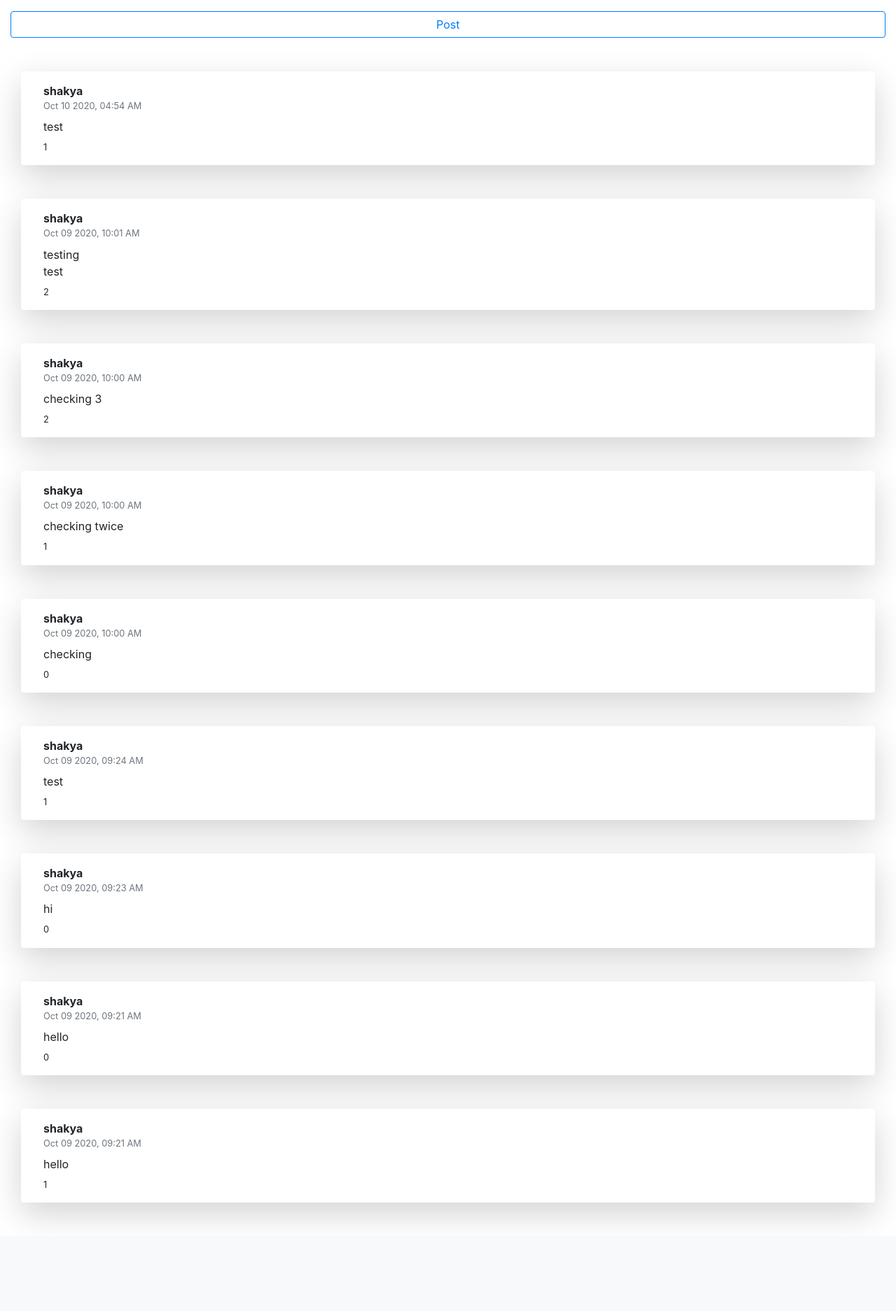
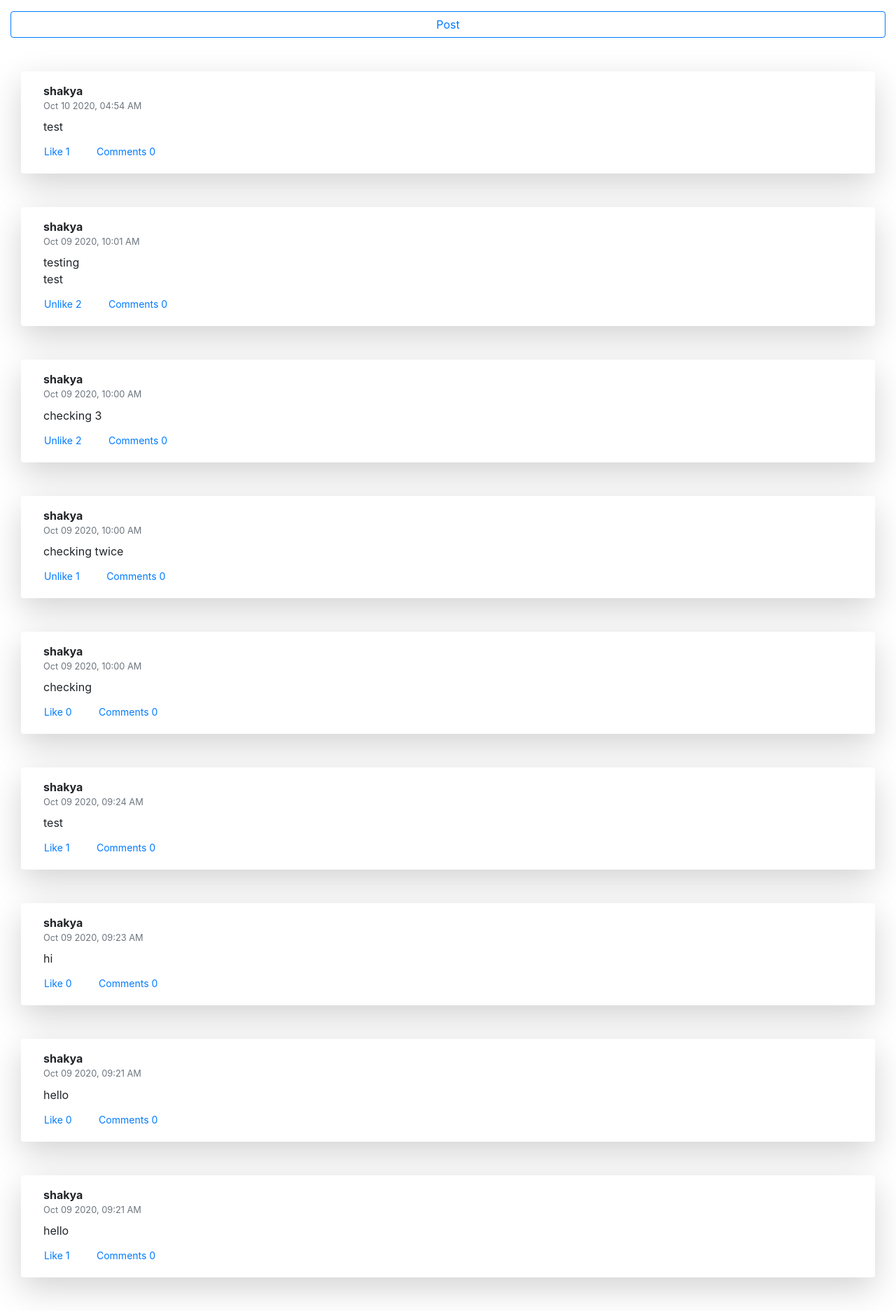
Before and after one commit to landxcape/network, a Django app: page / in a window 1280 px wide. Shown: the part 56-1930 px from the top of the page at 70% size. Before the commit the page ends 1797 px from the top, so only its background shows below. Run offline with Django 3.2, Linux system fonts and the light colour scheme; a user stored in the database is signed in; data comes from the database, SQL or seed files in the repository; both versions use the stored data as it was after the commit; data that the repository does not hold is empty; some libraries are stand-ins or nearby versions.

Commit message:
added: like button

```diff
--- a/network/models.py
+++ b/network/models.py
@@ -31,6 +31,23 @@ class Posts(models.Model):
             "poster": self.user_id.username,
             "text": self.text,
             "likes": len(self.likes.all()),
+            "comments": len(self.comments_id.all()),
+            "timestamp": self.timestamp.strftime("%b %d %Y, %I:%M %p"),
+        }
+
+    def serialize(self, username):
+        return {
+            "id": self.id,
+            "poster": self.user_id.username,
+            "text": self.text,
+            "likes": len(self.likes.all()),
+            "comments": len(self.comments_id.all()),
+            "timestamp": self.timestamp.strftime("%b %d %Y, %I:%M %p"),
+            "check_liked": self.likes.filter(username=username).exists()
+        }
+
+    def get_comments(self):
+        return {
             "comments": [
                 {
                     'id': comment.id,
@@ -38,6 +55,5 @@ class Posts(models.Model):
                     "text": comment.text,
                     "timestamp": comment.timestamp
                 } for comment in self.comments_id.all()
-            ],
-            "timestamp": self.timestamp.strftime("%b %d %Y, %I:%M %p")
+            ]
         }
--- a/network/static/network/post.js
+++ b/network/static/network/post.js
@@ -35,30 +35,45 @@ function load_page(page) {
   fetch(`/posts/${page}`)
     .then(response => response.json())
     .then(posts => {
+      console.log(posts);
+      const post_card_template = document.querySelector('#post-card-template');
       posts.forEach(post => {
-        const post_card = document.createElement('div');
-        const post_user = document.createElement('div');
-        const post_timestamp = document.createElement('div');
-        const post_text = document.createElement('div');
-        const post_likes = document.createElement('div');
+        var clone_post_card = post_card_template.cloneNode(true);
 
-        post_card.classList.add('col', 'shadow-lg', 'p-3', 'mb-5', 'bg-white', 'rounded');
-        post_user.classList.add('row', 'mx-3', 'font-weight-bold');
-        post_timestamp.classList.add('row', 'mx-3', 'text-secondary', 'small');
-        post_text.classList.add('row', 'mx-3', 'my-2');
-        post_likes.classList.add('row', 'mx-3', 'small');
+        var clone_post_user = clone_post_card.querySelector('#post-user');
+        var clone_post_timestamp = clone_post_card.querySelector('#post-timestamp');
+        var clone_post_text = clone_post_card.querySelector('#post-text');
+        var clone_post_likes = clone_post_card.querySelector('#post-likes');
+        var clone_post_comments = clone_post_card.querySelector('#post-comments');
 
-        post_user.innerHTML = post.poster;
-        post_timestamp.innerHTML = post.timestamp;
-        post_text.innerHTML = post.text.replace(/\n/g, '<br>');
-        post_likes.innerHTML = post.likes;
+        clone_post_user.innerHTML = post.poster;
+        clone_post_timestamp.innerHTML = post.timestamp;
+        clone_post_text.innerHTML = post.text.replace(/\n/g, '<br>');
+        clone_post_comments.innerHTML = `Comments ${post.comments}`;
+        clone_post_likes.innerHTML = post.check_liked ? `Unlike ${post.likes}` : `Like ${post.likes}`;
 
-        post_card.appendChild(post_user);
-        post_card.appendChild(post_timestamp);
-        post_card.appendChild(post_text);
-        post_card.appendChild(post_likes);
-        post_view.appendChild(post_card);
+        post_view.appendChild(clone_post_card);
+
+        const csrftoken = getCookie('csrftoken');
+
+        clone_post_likes.onclick = () => {
+          fetch(`/posts/${post.id}`, {
+            headers: { 'X-CSRFToken': csrftoken },
+            method: 'PUT',
+            body: JSON.stringify({
+              like: !post.check_liked
+            })
+          })
+            .then(response => response.json())
+            .then(result => {
+              post.check_liked = result.check_liked;
+              post.likes = result.likes;
+              clone_post_likes.innerHTML = result.check_liked ? `Unlike ${post.likes}` : `Like ${post.likes}`;
+            })
+        }
+
       })
+      post_card_template.parentNode.removeChild(post_card_template);
     })
 }
 
--- a/network/templates/network/index.html
+++ b/network/templates/network/index.html
@@ -25,6 +25,13 @@
   </div>
 
   <div id="post-view" class="my-5">
+    <div id="post-card-template" class="col shadow-lg p-3 mb-5 bg-white rounded">
+      <div id="post-user" class="row mx-3 font-weight-bold"></div>
+      <div id="post-timestamp" class="row mx-3 text-secondary small"></div>
+      <div id="post-text" class="row mx-3 my-2"></div>
+      <button id="post-likes" class="btn btn-link mx-2 btn-sm"></button>
+      <button id="post-comments" class="btn btn-link mx-2 btn-sm"></button>
+    </div>
   </div>
 </div>
 
--- a/network/urls.py
+++ b/network/urls.py
@@ -8,5 +8,6 @@ urlpatterns = [
     path("logout", views.logout_view, name="logout"),
     path("register", views.register, name="register"),
     path("posts", views.posts, name="posts"),
+    path("posts/<int:post_id>", views.post, name="post"),
     path("posts/<str:page>", views.page, name="page"),
 ]
--- a/network/views.py
+++ b/network/views.py
@@ -67,7 +67,6 @@ def register(request):
         return render(request, "network/register.html")
 
 
-@csrf_exempt
 @login_required(login_url="login")
 def posts(request):
     if request.method == "POST":
@@ -81,7 +80,6 @@ def posts(request):
     return JsonResponse({"message": "Post network successfully."}, status=201)
 
 
-@csrf_exempt
 @login_required(login_url="login")
 def page(request, page):
 
@@ -93,5 +91,34 @@ def page(request, page):
 
     # Return posts in reverse chronologial order
     posts = posts.order_by("-timestamp").all()
-    return JsonResponse([post.serialize() for post in posts], safe=False)
-    # return JsonResponse([posts[0]], safe=False)
+    return JsonResponse([post.serialize(request.user) for post in posts], safe=False)
+
+
+@login_required(login_url="login")
+def post(request, post_id):
+    # Query for requested post
+    try:
+        post = Posts.objects.get(pk=post_id)
+    except Posts.DoesNotExist:
+        return JsonResponse({"error": "Post not found."}, status=404)
+
+    # Return post contents
+    if request.method == "GET":
+        return JsonResponse([post.serialize(), post.get_comments], safe=False)
+
+    # Update whether post like/unlike
+    elif request.method == "PUT":
+        data = json.loads(request.body)
+        if data.get("like") is not None:
+            if data["like"]:
+                post.likes.add(request.user)
+            else:
+                post.likes.remove(request.user)
+        post.save()
+        return JsonResponse({key: post.serialize(request.user)[key] for key in ["likes", "check_liked"]})
+
+    # Post must be via GET or PUT
+    else:
+        return JsonResponse({
+            "error": "GET or PUT request required."
+        }, status=400)
```
Also changed, not shown: db.sqlite3.
